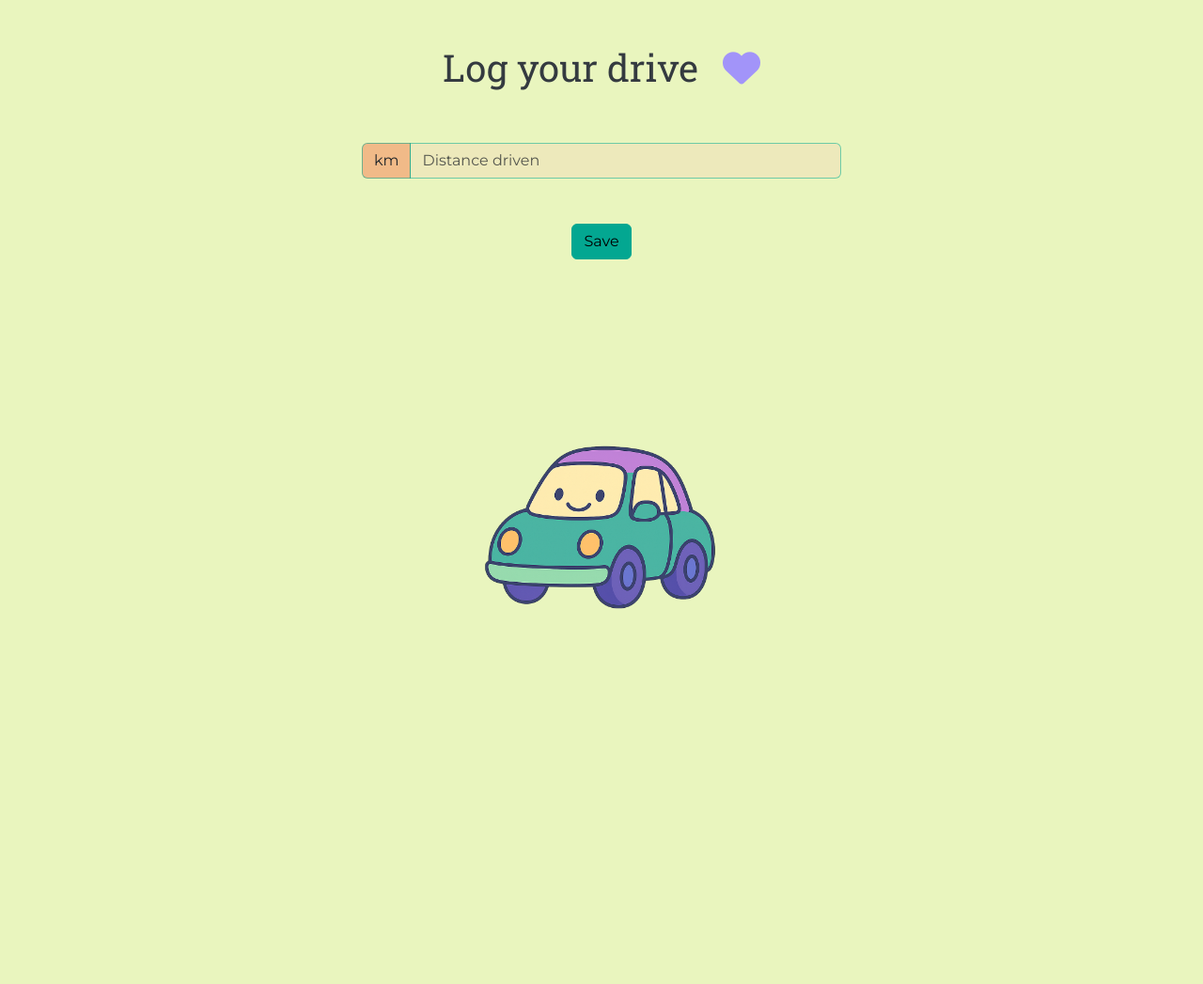
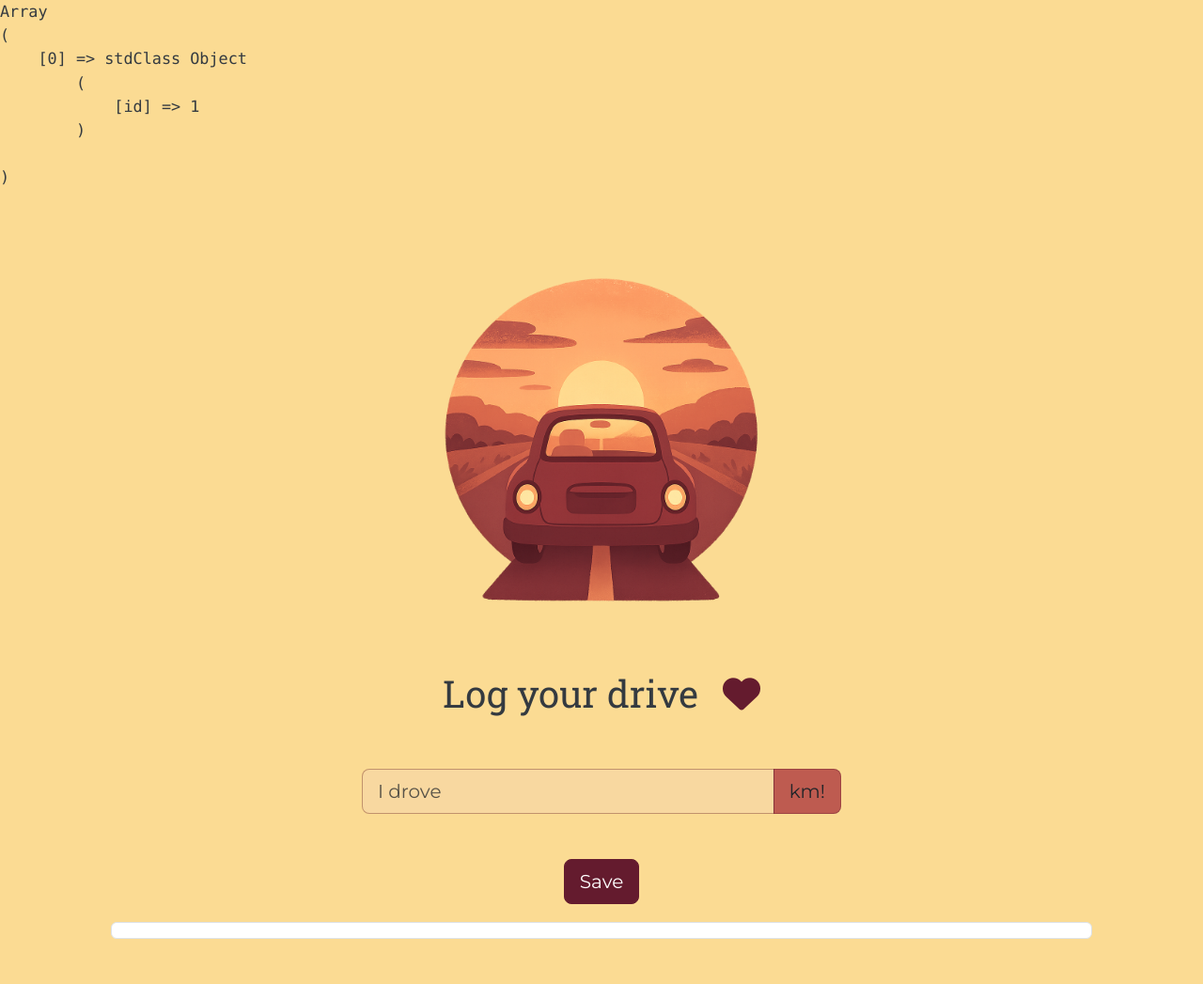
Before and after one commit to kowyzu/drive_log, a PHP site: page / in a window 1280 px wide. Shown: the whole page at 94% size. Before the commit the page ends 648 px from the top, so only its background shows below. Run offline with PHP 8.4, Linux system fonts and the light colour scheme; tables that the repository leaves empty or names only in its code hold one stand-in row (values such as "Sample post"); data that the repository does not hold is empty.

Commit message:
feat: connect to DB

```diff
--- a/index.php
+++ b/index.php
@@ -27,20 +27,39 @@
 
 
 <body>
+
+  <header class="text-center">
+    <div class="row justify-content-center">
+      <div class="col mt-lg-5"><img class="img-fluid" width=400px src="src/imgs/car_summer.png"
+          alt="Red car driving into a warm sunset on an open road, viewed from behind."></div>
+    </div>
+  </header>
   <div class="container p-5 text-center">
     <div class="row justify-content-center">
-      <h1>Log your drive <i class="fa-solid fa-heart ps-3" style="color: #a294f9;"></i></h1>
+      <h1>Log your drive <i class="fa-solid fa-heart ps-3"></i></h1>
     </div>
-    <div class="row justify-content-center mt-5">
+    <div class=" row justify-content-center mt-5">
       <div class="col-lg-6">
         <form id="log-form" class="drive-log-form" action="" method="post">
-          <div class="input-group drive-log-form-input-group">
-            <span class="input-group-text drive-log-form-span" id="addon-wrapping">km</span>
-            <input type="text" class="form-control drive-log-form-control" name="kmsDriven"
-              placeholder="Distance driven " aria-label="Kms drived" aria-describedby="addon-wrapping">
+          <div class="input-group input-group-lg drive-log-form-input-group">
+            <input type="text" class="form-control drive-log-form-control" name="kmsDriven" placeholder="I drove"
+              aria-label="Kms drived" aria-describedby="addon-wrapping">
+            <span class="input-group-text drive-log-form-span" id="addon-wrapping">km!</span>
           </div>
-          <button type="submit" class="btn btn-primary mt-5" name="submitted" value="kms driven submitted">Save</button>
+          <button type="submit" class="btn btn-lg btn-primary mt-5" name="submitted"
+            value="kms driven submitted">Save</button>
         </form>
+      </div>
+    </div>
+    <div class="row">
+      <div class="col">
+        <ul class='list-group drive-log-list'><?php
+
+        foreach ($data as $log) {
+          echo "<li class='list-group-item'> $log->km</li>";
+        }
+
+        ?></ul>
       </div>
     </div>
   </div>
--- a/src/_inc/config.php
+++ b/src/_inc/config.php
@@ -2,3 +2,26 @@
 
 // global functions
 require_once 'src/_inc/functions.php';
+
+// connection to DB
+$host = 'db';
+$db_name = 'drive_log';
+$user = 'user';
+$password = 'userpassword';
+
+$db = new PDO(sprintf('mysql:host=%s;dbname=%s', $host, $db_name), $user, $password);
+
+// test DB
+try {
+  $query = $db->query('SELECT * FROM kms_drive');
+} catch (PDOException $e) {
+  echo '<pre>';
+  print_r($e);
+  echo '</pre>';
+}
+
+$data = $query->fetchAll(PDO::FETCH_OBJ);
+
+echo '<pre>';
+print_r($data);
+echo '</pre>';
--- a/src/_partials/footer.php
+++ b/src/_partials/footer.php
@@ -1,7 +1,5 @@
-<footer class="text-center">
-  <div class="row justify-content-center mt-lg-5">
-    <div class="col mt-lg-5"><img class="img-fluid" width="300px" src="src/imgs/car_second.png" alt=""></div>
-  </div>
+<footer>
+
 </footer>
 
 </html>
--- a/src/_partials/header.php
+++ b/src/_partials/header.php
@@ -6,6 +6,7 @@
   <meta charset="UTF-8">
   <meta name="viewport" content="width=device-width, initial-scale=1.0">
   <title>DriveLog</title>
+  <link rel="icon" type="image/x-icon" href="src/imgs/favicon.ico" />
   <link rel="stylesheet" href="https://cdnjs.cloudflare.com/ajax/libs/font-awesome/6.5.0/css/all.min.css">
   <link rel="stylesheet" href="public/css/styles.css">
 
--- a/src/styles/styles.scss
+++ b/src/styles/styles.scss
@@ -4,15 +4,15 @@
 //
 // VARIABLES
 // ----------------------------------------------------
-$primary:#03A791;
-$primary-transparent:#03a79188;
+$primary:#641B2E;
+$primary-transparent:#641b2e61;
 $primary-line:#a40c23a0;
-$secondary:#81E7AF;
+$secondary:#8A2D3B;
 $secondary-transparent:#dedede8e;
 $tertiary:#9c9898;
 $white: white;
 $color-error: #dc3545;
-$color-details: #A294F9;
+// $color-details: #A294F9;
 
 $font-size-primary: 1.2rem;
 $font-size-smaller: 1rem;
@@ -23,8 +23,8 @@
 
 $color-text: #343a40;
 
-$color-bg-primary: #E9F5BE;
-$color-bg-secondary: #F1BA88;
+$color-bg-primary: #FBDB93;
+$color-bg-secondary: #BE5B50;
 $color-bg-tertiary: #f3d4b75f;
 $color-bg-gradient: linear-gradient(
     to bottom,
@@ -111,6 +111,10 @@
 transition: border-color 0.2s ease;
 }
 
+i {
+  color: $primary;
+}
+
 //
 //DRIVE LOG FORM
 ////////////////
@@ -129,3 +133,11 @@
   background-color: $color-bg-secondary;
   border-color: $primary-transparent;
 }
+
+//
+//DRIVE LOG LIST
+////////////////
+
+// .drive-log-list {
+//   background-color: $color-bg-secondary;
+// }
```
Also changed, not shown: docker-compose.yml (+25 -1 lines), public/css/styles.css, src/imgs/car_summer.png (added), src/imgs/favicon.ico (added), 5 other files.
